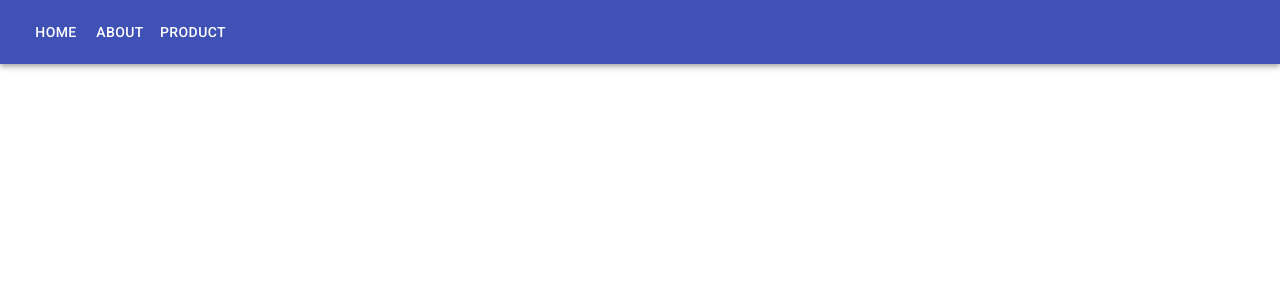
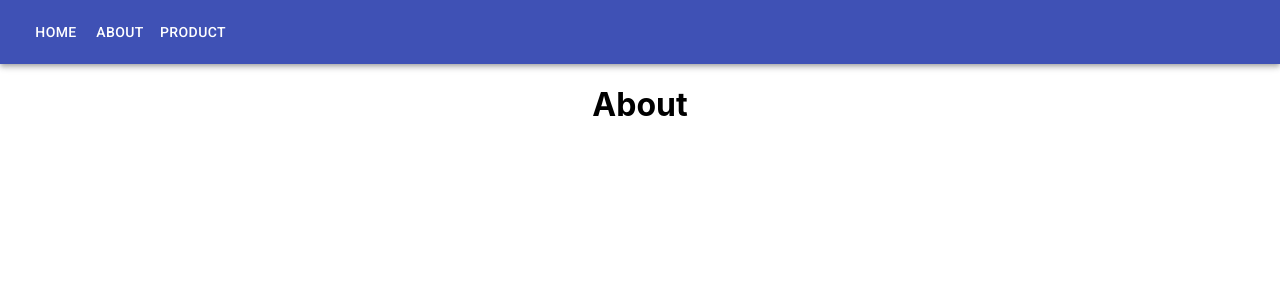
Before and after one commit to unaisshazan/React-Routing, a React (Create React App) app: page /about in a window 1280 px wide. Shown: the top 300 px of the page. Built offline with nearby package versions, Linux system fonts and the light colour scheme.

Commit message:
Update About.js

```diff
--- a/src/Components/About.js
+++ b/src/Components/About.js
@@ -3,7 +3,7 @@ import React from 'react';
 function About() {
   return (
     <div>
-      <h1> </h1>
+      <h1> About</h1>
     </div>
   );
 }
```
